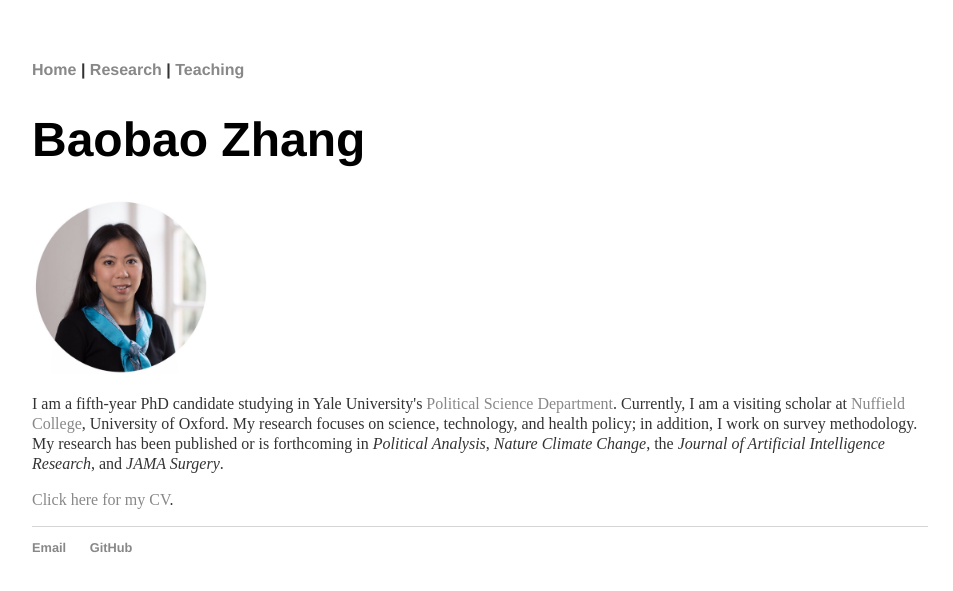
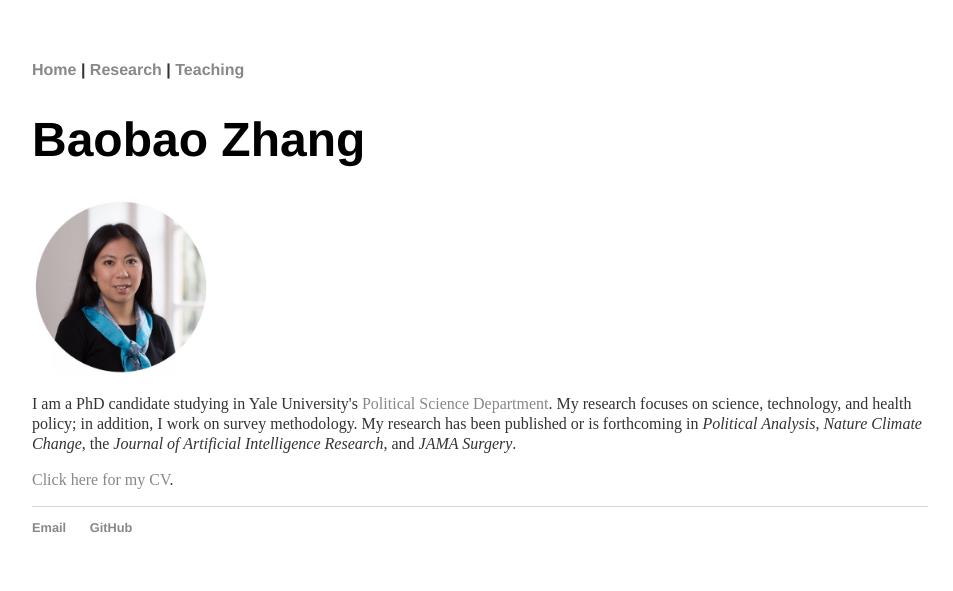
Before and after one commit to morganlivingston/baobaofzhang.github.io, a Jekyll site: the page built from index.html, in a window 1280 px wide. Shown: the top 591 px of the page, without its empty margins (160-1113 px from the left). Built offline with Jekyll 4.4.1, drawn with Linux system fonts in a browser that asks for light colours.

Commit message:
Update index.html

```diff
--- a/index.html
+++ b/index.html
@@ -8,7 +8,7 @@ title: Baobao Zhang
 
 			<img src="documents/baobao_zhang_circle.JPG" alt="Baobao Zhang" style="width:175px;height:175px;">
 
-			<p>I am a fifth-year PhD candidate studying in Yale University's <a href="http://politicalscience.yale.edu/">Political Science Department</a>. Currently, I am a visiting scholar at <a href="https://www.nuffield.ox.ac.uk/">Nuffield College</a>, University of Oxford. My research focuses on science, technology, and health policy; in addition, I work on survey methodology. My research has been published or is forthcoming in <i>Political Analysis</i>, <i>Nature Climate Change</i>, the <i>Journal of Artificial Intelligence Research</i>, and <i>JAMA Surgery</i>. </p>
+			<p>I am a PhD candidate studying in Yale University's <a href="http://politicalscience.yale.edu/">Political Science Department</a>. My research focuses on science, technology, and health policy; in addition, I work on survey methodology. My research has been published or is forthcoming in <i>Political Analysis</i>, <i>Nature Climate Change</i>, the <i>Journal of Artificial Intelligence Research</i>, and <i>JAMA Surgery</i>. </p>
 
 			<p><a href="documents/baobao_zhang_cv_23_march_2018.pdf">Click here for my CV</a>.</p>
 		</div>
```
